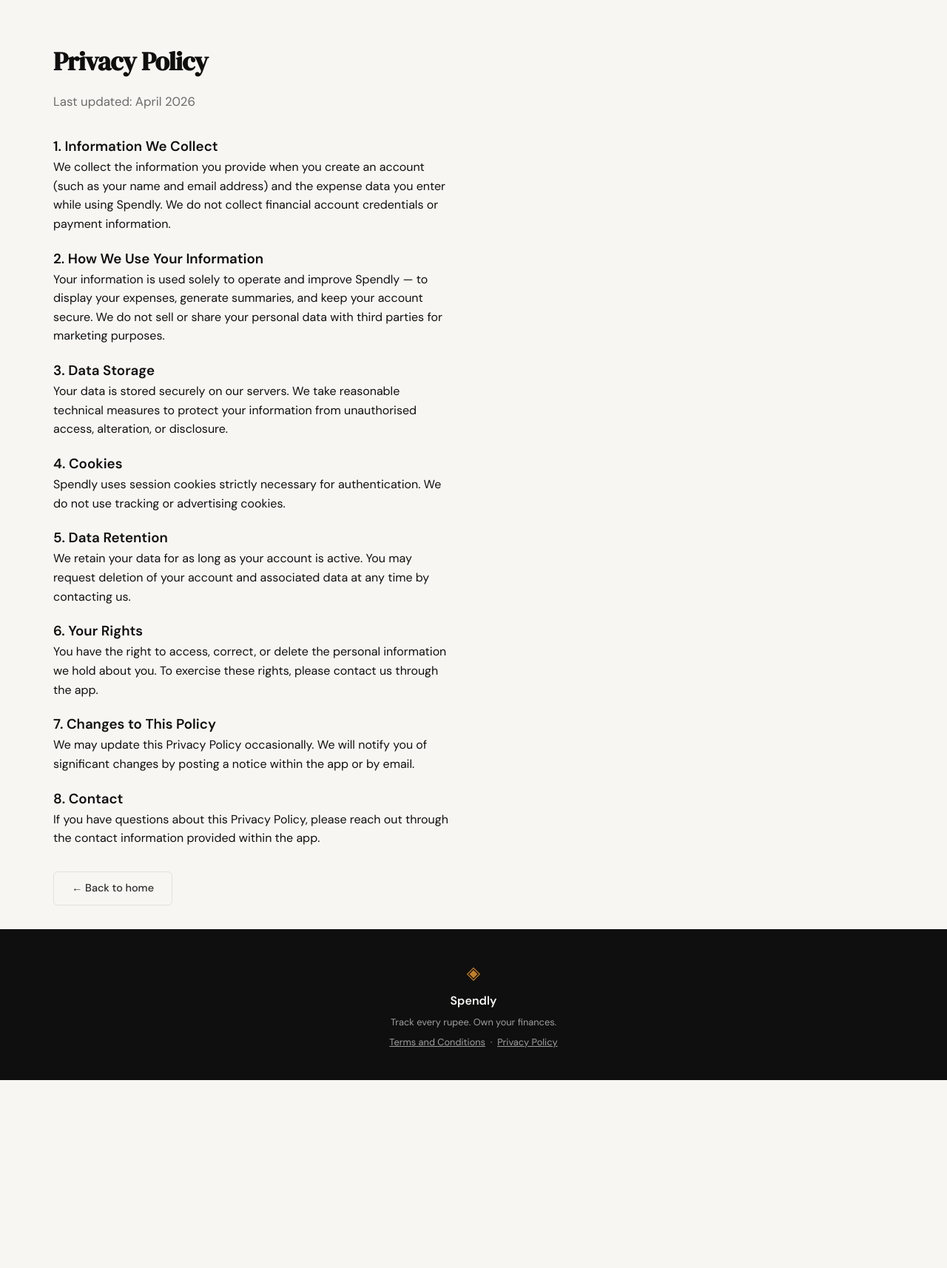
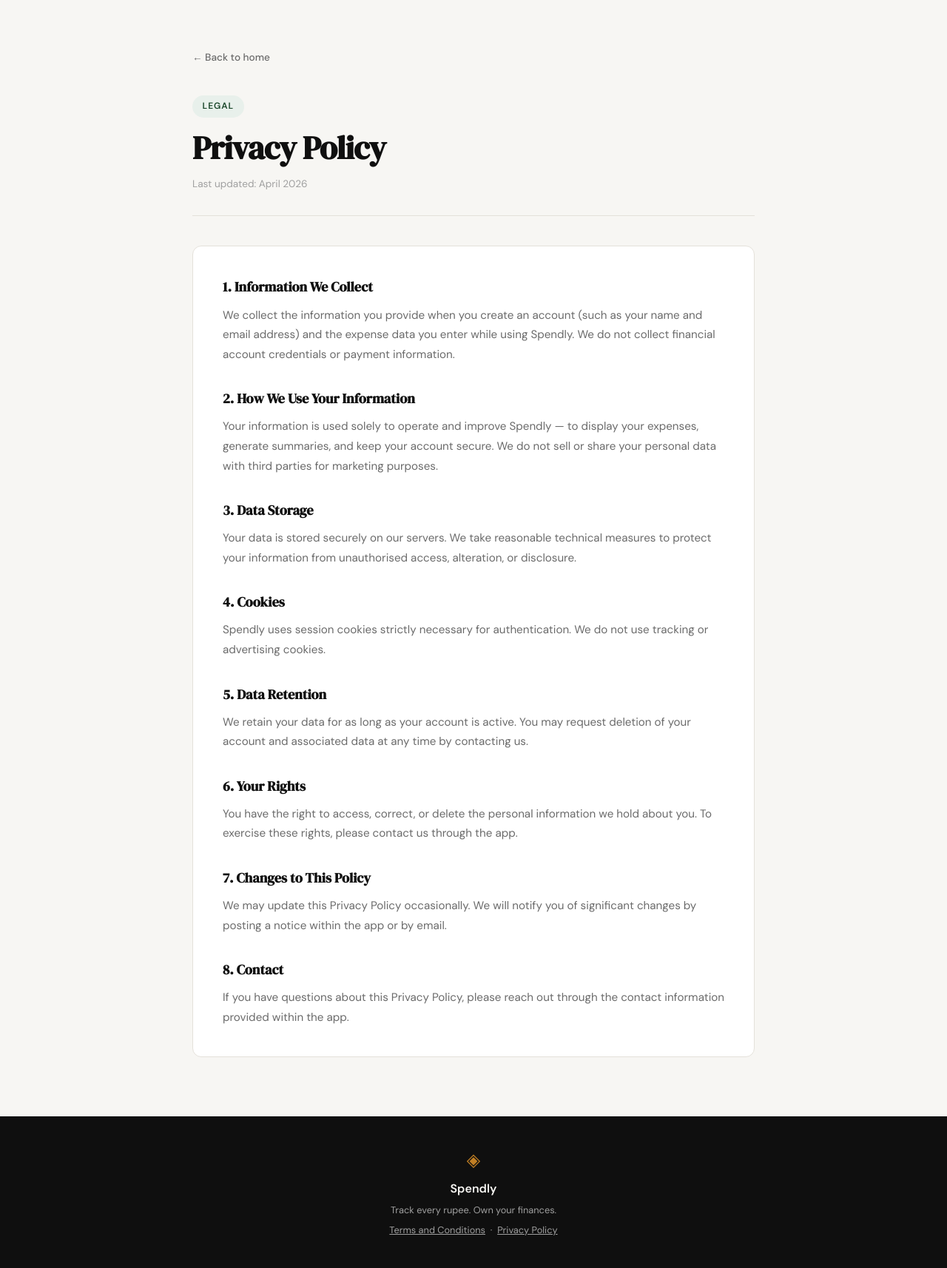
Before and after one commit to vipinpandey1804/expense-tracking, a Flask app: page /privacy in a window 1280 px wide. Shown: the part 61-1775 px from the top of the page at 74% size. Before the commit the page ends 1521 px from the top, so only its background shows below. Run offline with Flask 3, Linux system fonts and the light colour scheme.

Commit message:
fix both previous pages resposiveness

```diff
--- a/static/css/style.css
+++ b/static/css/style.css
@@ -508,6 +508,93 @@ a { color: inherit; text-decoration: none; }
 }
 
 /* ------------------------------------------------------------------ */
+/* Legal pages (Terms & Privacy)                                       */
+/* ------------------------------------------------------------------ */
+
+.legal-section {
+    padding: 4rem 2rem 5rem;
+}
+
+.legal-inner {
+    max-width: 760px;
+    margin: 0 auto;
+}
+
+.legal-back {
+    display: inline-flex;
+    align-items: center;
+    gap: 0.4rem;
+    font-size: 0.85rem;
+    font-weight: 500;
+    color: var(--ink-muted);
+    margin-bottom: 2.5rem;
+    transition: color 0.2s;
+}
+
+.legal-back:hover { color: var(--ink); }
+
+.legal-header {
+    margin-bottom: 2.5rem;
+    padding-bottom: 2rem;
+    border-bottom: 1px solid var(--border);
+}
+
+.legal-badge {
+    display: inline-block;
+    background: var(--accent-light);
+    color: var(--accent);
+    font-size: 0.75rem;
+    font-weight: 600;
+    letter-spacing: 0.08em;
+    text-transform: uppercase;
+    padding: 0.35rem 0.85rem;
+    border-radius: 999px;
+    margin-bottom: 1rem;
+}
+
+.legal-title {
+    font-family: var(--font-display);
+    font-size: clamp(2rem, 4vw, 2.75rem);
+    line-height: 1.15;
+    letter-spacing: -0.02em;
+    color: var(--ink);
+    margin-bottom: 0.75rem;
+}
+
+.legal-meta {
+    font-size: 0.85rem;
+    color: var(--ink-faint);
+}
+
+.legal-body {
+    background: var(--paper-card);
+    border: 1px solid var(--border);
+    border-radius: var(--radius-md);
+    padding: 2.5rem;
+    display: flex;
+    flex-direction: column;
+    gap: 2rem;
+}
+
+.legal-article {
+    display: flex;
+    flex-direction: column;
+    gap: 0.6rem;
+}
+
+.legal-article-title {
+    font-family: var(--font-display);
+    font-size: 1.15rem;
+    color: var(--ink);
+}
+
+.legal-article-text {
+    font-size: 0.95rem;
+    color: var(--ink-muted);
+    line-height: 1.75;
+}
+
+/* ------------------------------------------------------------------ */
 /* Responsive                                                          */
 /* ------------------------------------------------------------------ */
 
@@ -527,4 +614,6 @@ a { color: inherit; text-decoration: none; }
 @media (max-width: 600px) {
     .nav-links a:not(.nav-cta) { display: none; }
     .hero { padding: 3rem 1rem 2rem; }
+    .legal-section { padding: 2.5rem 1rem 3rem; }
+    .legal-body { padding: 1.5rem; }
 }
--- a/templates/privacy.html
+++ b/templates/privacy.html
@@ -4,36 +4,61 @@
 
 {% block content %}
 
-<section class="hero" style="min-height: unset; padding: 4rem 2rem 2rem;">
-    <div class="hero-inner" style="max-width: 720px; margin: 0 auto; text-align: left;">
-        <h1 class="hero-title" style="font-size: 2.2rem;">Privacy Policy</h1>
-        <p class="hero-subtitle" style="margin-bottom: 2rem;">Last updated: April 2026</p>
+<section class="legal-section">
+    <div class="legal-inner">
 
-        <h3>1. Information We Collect</h3>
-        <p style="margin-bottom: 1.2rem;">We collect the information you provide when you create an account (such as your name and email address) and the expense data you enter while using Spendly. We do not collect financial account credentials or payment information.</p>
+        <a href="{{ url_for('landing') }}" class="legal-back">← Back to home</a>
 
-        <h3>2. How We Use Your Information</h3>
-        <p style="margin-bottom: 1.2rem;">Your information is used solely to operate and improve Spendly — to display your expenses, generate summaries, and keep your account secure. We do not sell or share your personal data with third parties for marketing purposes.</p>
+        <div class="legal-header">
+            <span class="legal-badge">Legal</span>
+            <h1 class="legal-title">Privacy Policy</h1>
+            <p class="legal-meta">Last updated: April 2026</p>
+        </div>
 
-        <h3>3. Data Storage</h3>
-        <p style="margin-bottom: 1.2rem;">Your data is stored securely on our servers. We take reasonable technical measures to protect your information from unauthorised access, alteration, or disclosure.</p>
+        <div class="legal-body">
 
-        <h3>4. Cookies</h3>
-        <p style="margin-bottom: 1.2rem;">Spendly uses session cookies strictly necessary for authentication. We do not use tracking or advertising cookies.</p>
+            <div class="legal-article">
+                <h2 class="legal-article-title">1. Information We Collect</h2>
+                <p class="legal-article-text">We collect the information you provide when you create an account (such as your name and email address) and the expense data you enter while using Spendly. We do not collect financial account credentials or payment information.</p>
+            </div>
 
-        <h3>5. Data Retention</h3>
-        <p style="margin-bottom: 1.2rem;">We retain your data for as long as your account is active. You may request deletion of your account and associated data at any time by contacting us.</p>
+            <div class="legal-article">
+                <h2 class="legal-article-title">2. How We Use Your Information</h2>
+                <p class="legal-article-text">Your information is used solely to operate and improve Spendly — to display your expenses, generate summaries, and keep your account secure. We do not sell or share your personal data with third parties for marketing purposes.</p>
+            </div>
 
-        <h3>6. Your Rights</h3>
-        <p style="margin-bottom: 1.2rem;">You have the right to access, correct, or delete the personal information we hold about you. To exercise these rights, please contact us through the app.</p>
+            <div class="legal-article">
+                <h2 class="legal-article-title">3. Data Storage</h2>
+                <p class="legal-article-text">Your data is stored securely on our servers. We take reasonable technical measures to protect your information from unauthorised access, alteration, or disclosure.</p>
+            </div>
 
-        <h3>7. Changes to This Policy</h3>
-        <p style="margin-bottom: 1.2rem;">We may update this Privacy Policy occasionally. We will notify you of significant changes by posting a notice within the app or by email.</p>
+            <div class="legal-article">
+                <h2 class="legal-article-title">4. Cookies</h2>
+                <p class="legal-article-text">Spendly uses session cookies strictly necessary for authentication. We do not use tracking or advertising cookies.</p>
+            </div>
 
-        <h3>8. Contact</h3>
-        <p style="margin-bottom: 2rem;">If you have questions about this Privacy Policy, please reach out through the contact information provided within the app.</p>
+            <div class="legal-article">
+                <h2 class="legal-article-title">5. Data Retention</h2>
+                <p class="legal-article-text">We retain your data for as long as your account is active. You may request deletion of your account and associated data at any time by contacting us.</p>
+            </div>
 
-        <a href="{{ url_for('landing') }}" class="btn-ghost">← Back to home</a>
+            <div class="legal-article">
+                <h2 class="legal-article-title">6. Your Rights</h2>
+                <p class="legal-article-text">You have the right to access, correct, or delete the personal information we hold about you. To exercise these rights, please contact us through the app.</p>
+            </div>
+
+            <div class="legal-article">
+                <h2 class="legal-article-title">7. Changes to This Policy</h2>
+                <p class="legal-article-text">We may update this Privacy Policy occasionally. We will notify you of significant changes by posting a notice within the app or by email.</p>
+            </div>
+
+            <div class="legal-article">
+                <h2 class="legal-article-title">8. Contact</h2>
+                <p class="legal-article-text">If you have questions about this Privacy Policy, please reach out through the contact information provided within the app.</p>
+            </div>
+
+        </div>
+
     </div>
 </section>
 
```
Also changed, not shown: templates/terms.html (+42 -19 lines).
